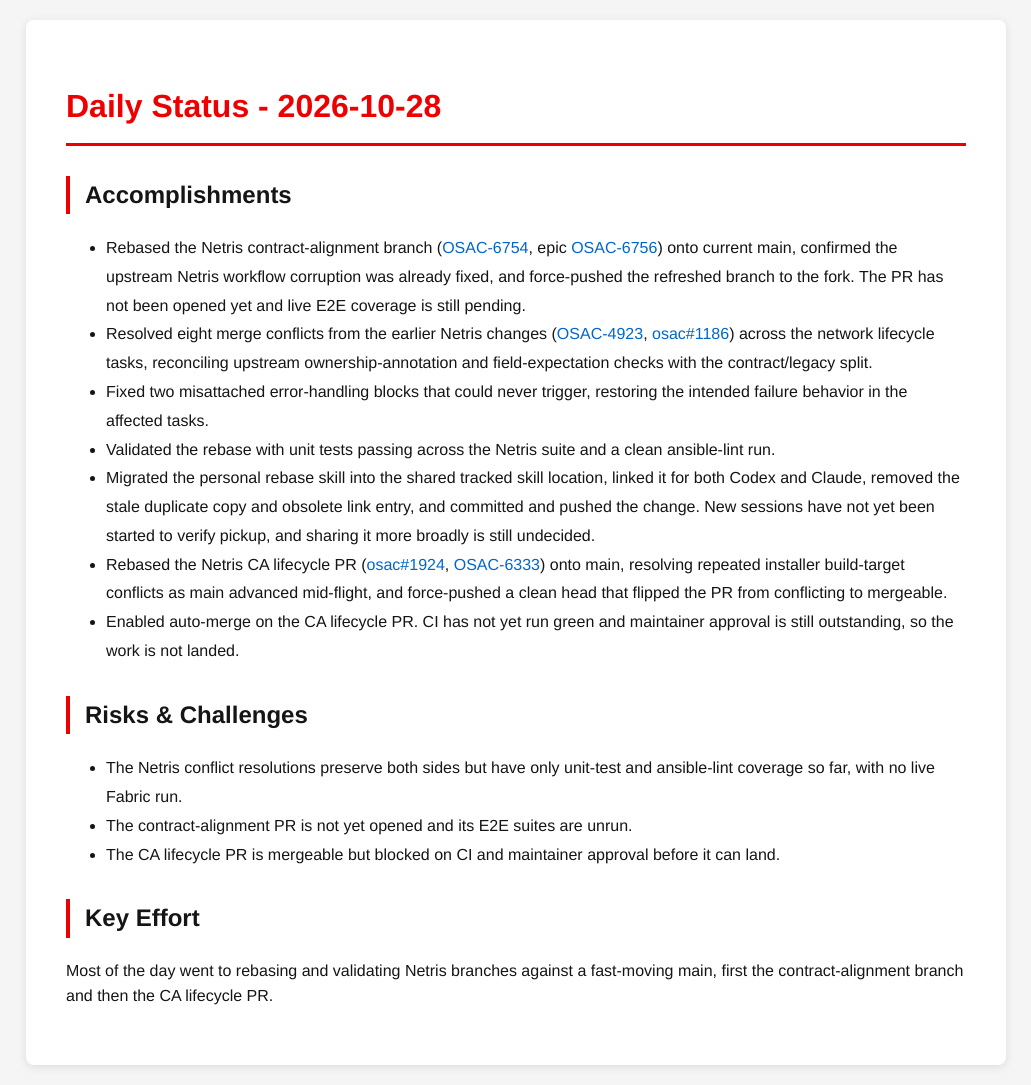
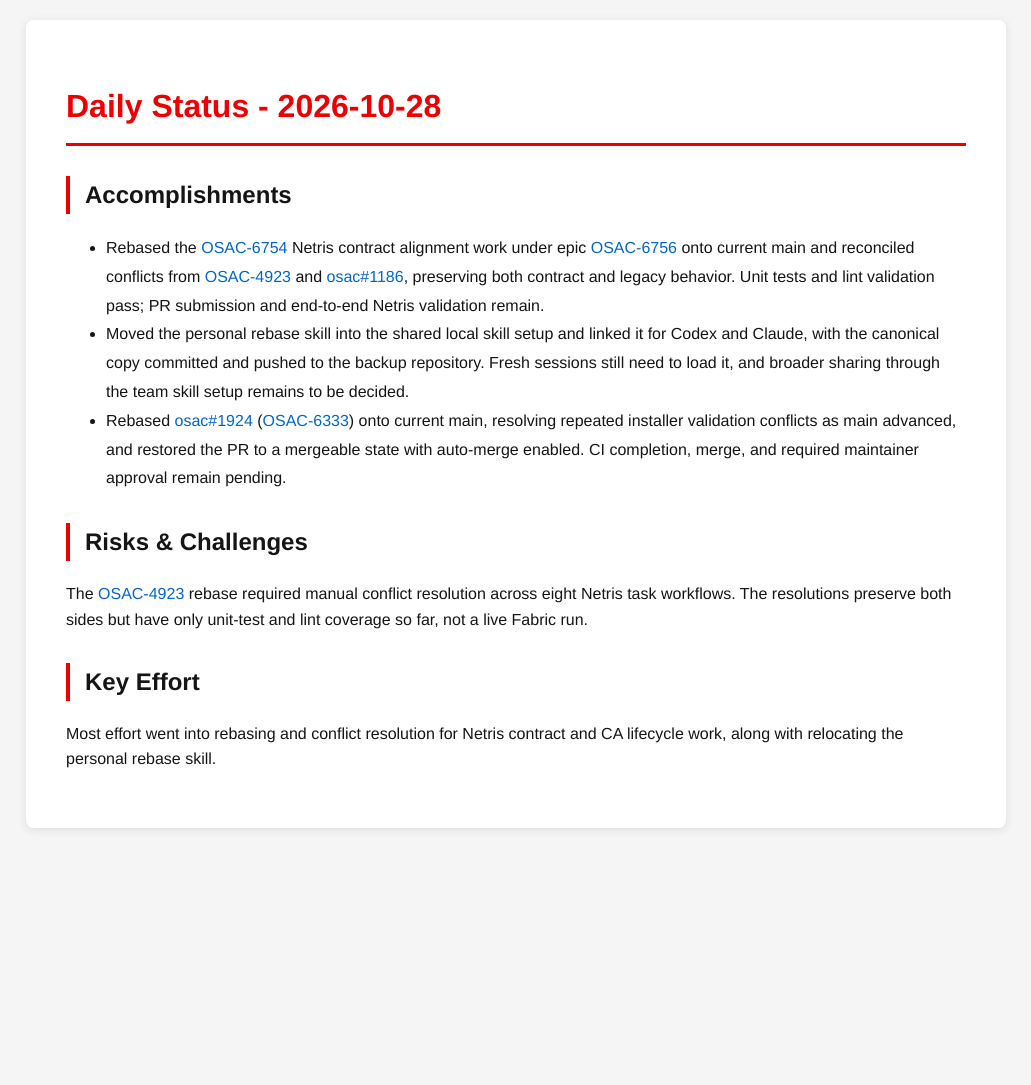
Before and after one commit to tzvatot/daily-status, a Jekyll site: the page built from 2026-10-28.md, in a window 1280 px wide. Shown: the whole page, without its empty margins (124-1155 px from the left). Built offline with Jekyll 4.4.1, drawn with Linux system fonts in a browser that asks for light colours; after the commit the page ends 900 px from its top, so only the background shows below that.

Commit message:
Daily status update - 2026-10-28

```diff
--- a/2026-10-28.md
+++ b/2026-10-28.md
@@ -7,18 +7,12 @@
 # Daily Status - 2026-10-28
 
 ## Accomplishments
-- Rebased the Netris contract-alignment branch ([OSAC-6754](https://redhat.atlassian.net/browse/OSAC-6754), epic [OSAC-6756](https://redhat.atlassian.net/browse/OSAC-6756)) onto current main, confirmed the upstream Netris workflow corruption was already fixed, and force-pushed the refreshed branch to the fork. The PR has not been opened yet and live E2E coverage is still pending.
-- Resolved eight merge conflicts from the earlier Netris changes ([OSAC-4923](https://redhat.atlassian.net/browse/OSAC-4923), [osac#1186](https://github.com/osac-project/osac/pull/1186)) across the network lifecycle tasks, reconciling upstream ownership-annotation and field-expectation checks with the contract/legacy split.
-- Fixed two misattached error-handling blocks that could never trigger, restoring the intended failure behavior in the affected tasks.
-- Validated the rebase with unit tests passing across the Netris suite and a clean ansible-lint run.
-- Migrated the personal rebase skill into the shared tracked skill location, linked it for both Codex and Claude, removed the stale duplicate copy and obsolete link entry, and committed and pushed the change. New sessions have not yet been started to verify pickup, and sharing it more broadly is still undecided.
-- Rebased the Netris CA lifecycle PR ([osac#1924](https://github.com/osac-project/osac/pull/1924), [OSAC-6333](https://redhat.atlassian.net/browse/OSAC-6333)) onto main, resolving repeated installer build-target conflicts as main advanced mid-flight, and force-pushed a clean head that flipped the PR from conflicting to mergeable.
-- Enabled auto-merge on the CA lifecycle PR. CI has not yet run green and maintainer approval is still outstanding, so the work is not landed.
+- Rebased the [OSAC-6754](https://redhat.atlassian.net/browse/OSAC-6754) Netris contract alignment work under epic [OSAC-6756](https://redhat.atlassian.net/browse/OSAC-6756) onto current main and reconciled conflicts from [OSAC-4923](https://redhat.atlassian.net/browse/OSAC-4923) and [osac#1186](https://github.com/osac-project/osac/pull/1186), preserving both contract and legacy behavior. Unit tests and lint validation pass; PR submission and end-to-end Netris validation remain.
+- Moved the personal rebase skill into the shared local skill setup and linked it for Codex and Claude, with the canonical copy committed and pushed to the backup repository. Fresh sessions still need to load it, and broader sharing through the team skill setup remains to be decided.
+- Rebased [osac#1924](https://github.com/osac-project/osac/pull/1924) ([OSAC-6333](https://redhat.atlassian.net/browse/OSAC-6333)) onto current main, resolving repeated installer validation conflicts as main advanced, and restored the PR to a mergeable state with auto-merge enabled. CI completion, merge, and required maintainer approval remain pending.
 
 ## Risks & Challenges
-- The Netris conflict resolutions preserve both sides but have only unit-test and ansible-lint coverage so far, with no live Fabric run.
-- The contract-alignment PR is not yet opened and its E2E suites are unrun.
-- The CA lifecycle PR is mergeable but blocked on CI and maintainer approval before it can land.
+The [OSAC-4923](https://redhat.atlassian.net/browse/OSAC-4923) rebase required manual conflict resolution across eight Netris task workflows. The resolutions preserve both sides but have only unit-test and lint coverage so far, not a live Fabric run.
 
 ## Key Effort
-Most of the day went to rebasing and validating Netris branches against a fast-moving main, first the contract-alignment branch and then the CA lifecycle PR.
+Most effort went into rebasing and conflict resolution for Netris contract and CA lifecycle work, along with relocating the personal rebase skill.
```
